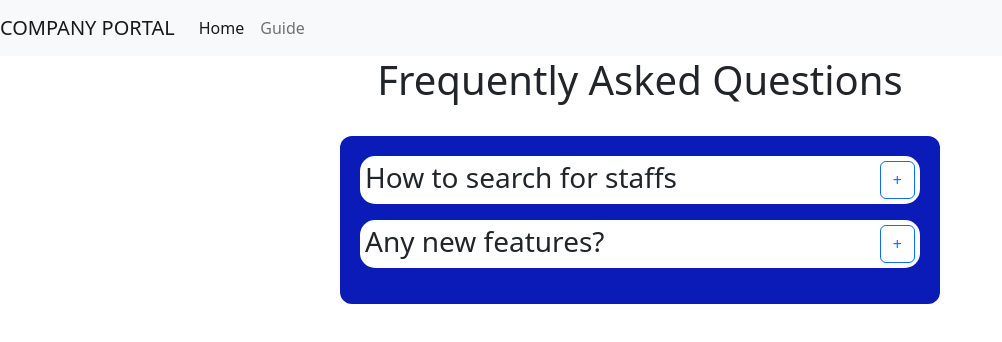
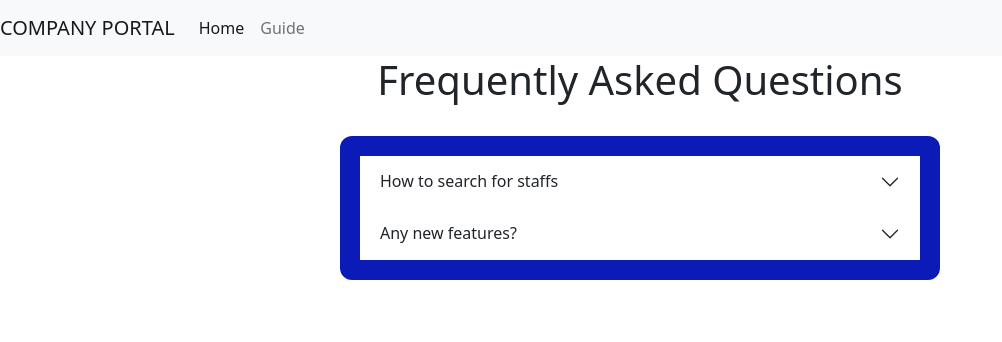
Before and after one commit to longlilom87/staffmanagement, a React (Create React App) app: page /guide in a window 1280 px wide. Shown: the top 342 px of the page, without its empty margins (0-1002 px from the left). Built offline with nearby package versions, Linux system fonts and the light colour scheme.

Commit message:
change library

```diff
--- a/package.json
+++ b/package.json
@@ -8,6 +8,7 @@
     "@testing-library/user-event": "^13.5.0",
     "bootstrap": "^5.2.3",
     "react": "^18.2.0",
+    "react-bootstrap": "^2.7.4",
     "react-dom": "^18.2.0",
     "react-scripts": "5.0.1",
     "web-vitals": "^2.1.4"
--- a/src/App.js
+++ b/src/App.js
@@ -9,7 +9,7 @@ function App() {
     <div className="App">
       <BrowserRouter>
       <nav class="navbar navbar-expand-lg navbar-light bg-light">
-  <a class="navbar-brand" href="#">COMPANY PORTAL</a>
+  <a class="navbar-brand">COMPANY PORTAL</a>
   <button class="navbar-toggler" type="button" data-toggle="collapse" data-target="#navbarNavAltMarkup" aria-controls="navbarNavAltMarkup" aria-expanded="false" aria-label="Toggle navigation">
     <span class="navbar-toggler-icon"></span>
   </button>
--- a/src/components/Guide.js
+++ b/src/components/Guide.js
@@ -1,4 +1,5 @@
 import Question from "./Question"
+
 import "./question.css"
 export default function Guide(){
     const questions = [
@@ -22,5 +23,6 @@ export default function Guide(){
     <div className="bigContainer">
         {questions.map((question)=> <Question className="item" item={question}/>)}
     </div>
+
     </>
 }
--- a/src/components/Question.js
+++ b/src/components/Question.js
@@ -1,20 +1,14 @@
 import { useState } from "react"
+import {Accordion} from "react-bootstrap"
 export default function Question(props){
     const {item}= props
     const [isOpen, setOpen] = useState(false);
     // console.log(item)
     return <>
-    <div className="question">
-    <h3 style={
-        {
-            display: 'flex',
-            justifyContent: 'space-between',
-            padding: "5px"
-        }
-    }>{item.q}
-    <button className="btn btn-outline-primary" onClick={()=>setOpen(!isOpen)}>{isOpen? "-":"+"}</button></h3>
-   <p>{isOpen && item.a}</p>
-    </div>
+    <Accordion>
+      <Accordion.Header>{item.q}</Accordion.Header>
+      <Accordion.Body style={{backgroundColor:"white"}}>{item.a}</Accordion.Body>
+    </Accordion>
     </>
 
 }
```
Also changed, not shown: 1 other file (tests, documents, lock files or other folders).
